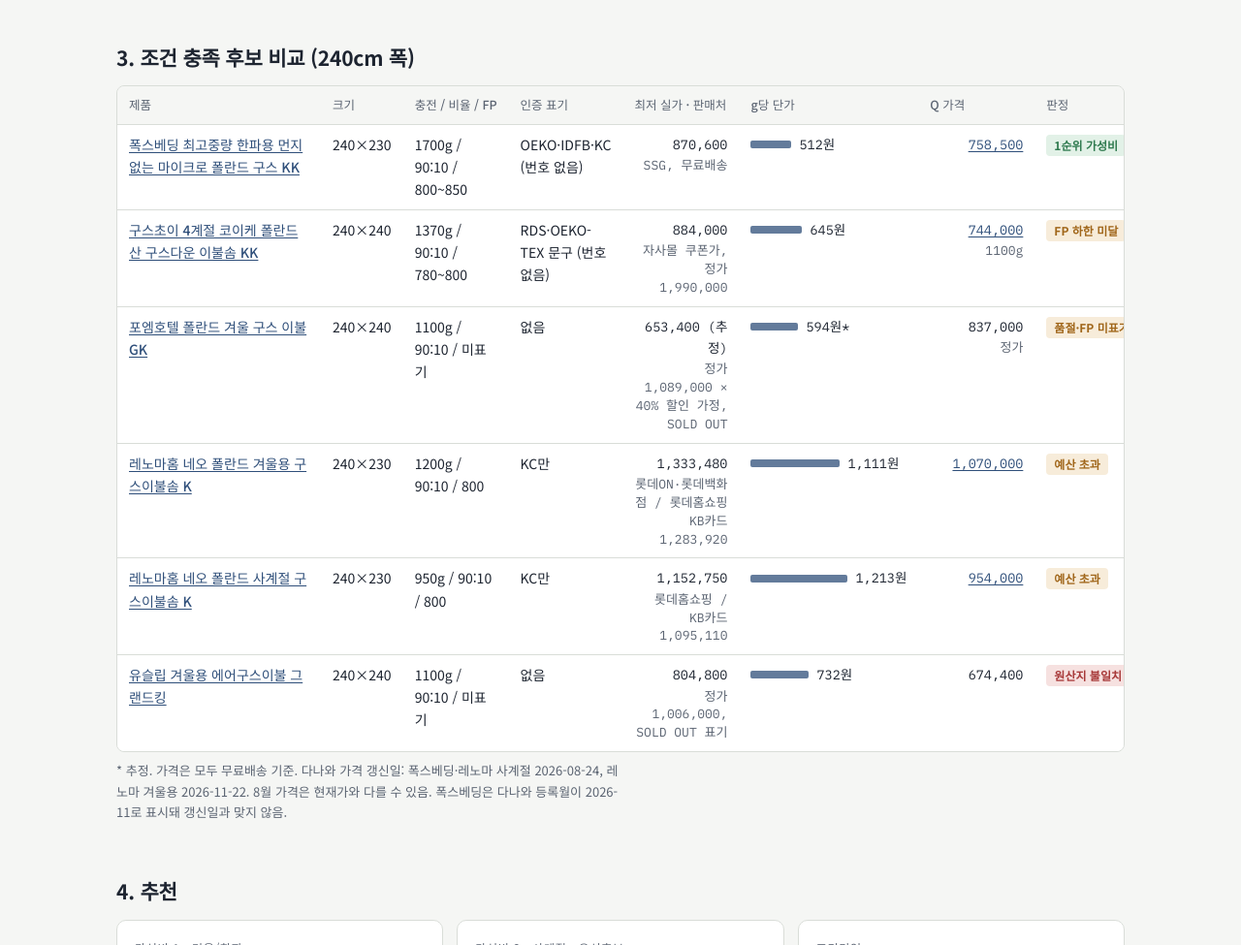
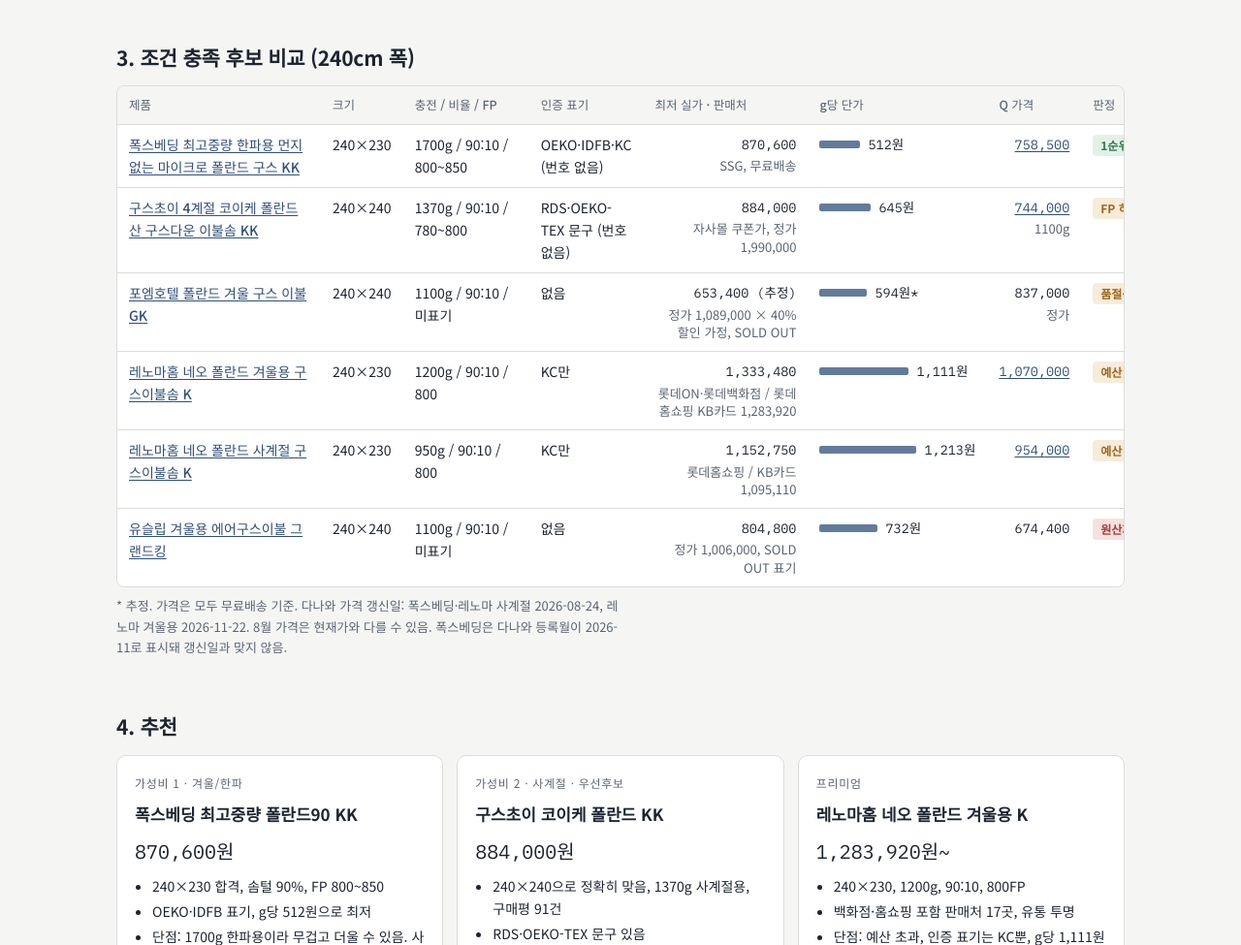
Before and after one commit to Woori-Bang/goose-duvet-research, a plain HTML site: page index.html in a window 1280 px wide. Shown: the part 1909-2884 px from the top of the page at 97% size. Drawn offline with Linux system fonts and the light colour scheme.

Commit message:
후보 비교표 가격·스펙 칸 폭 조정
Co-Authored-By: Claude Opus 5.5 <noreply@anthropic.com>

```diff
--- a/index.html
+++ b/index.html
@@ -58,8 +58,10 @@ td.n{text-align:right;white-space:nowrap}
 .scale span{position:absolute;transform:translateX(-50%)}
 .cand{min-width:1000px}
 .cand td.prod{min-width:210px;font-weight:500}
-.cand td.n{white-space:normal;min-width:120px}
-.cand td.n .meta{display:block;font-family:inherit;line-height:1.45;margin-top:2px}
+.cand td.n{white-space:normal}
+.cand td.n:nth-last-child(4){min-width:170px}
+.cand td:nth-last-child(6){min-width:130px}
+.cand td.n .meta{display:block;font-family:"Noto Sans KR",sans-serif;line-height:1.45;margin-top:2px}
 .cand .gbar{white-space:nowrap}
 .gbar{display:flex;align-items:center;gap:8px}
 .gbar i{display:block;height:8px;background:var(--accent);border-radius:2px;opacity:.75}
```
